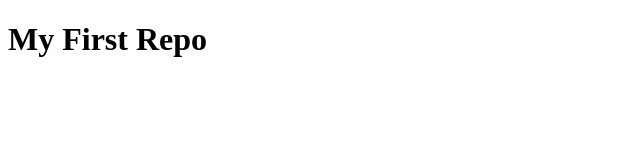
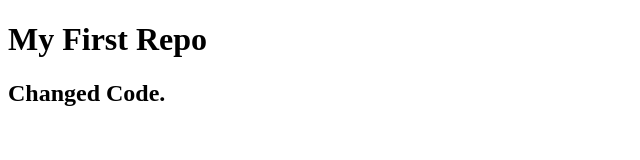
Before and after one commit to ShekhRaselMasrurAhmmadNissan/my-first-repo, a plain HTML site: page index.html in a window 1280 px wide. Shown: the whole page, without its empty margins (0-640 px from the left). Drawn offline with Linux system fonts and the light colour scheme.

Commit message:
Renamed the main File as "index.html".

```diff
--- a/first.html
+++ b/index.html
@@ -8,5 +8,6 @@
 </head>
 <body>
 	<h1>My First Repo</h1>
+	<h2>Changed Code.</h2>
 </body>
 </html>
```
